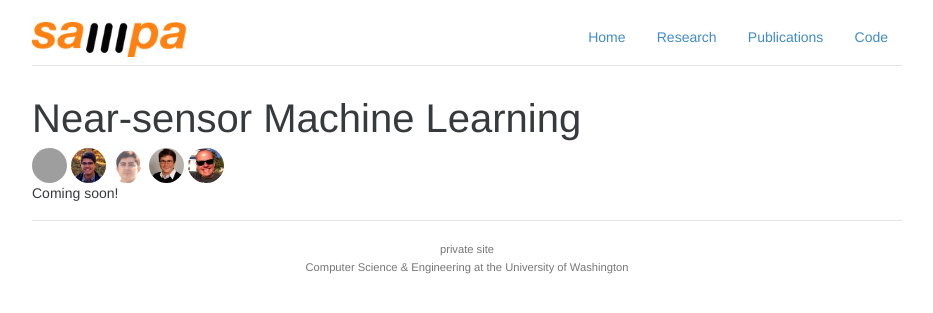
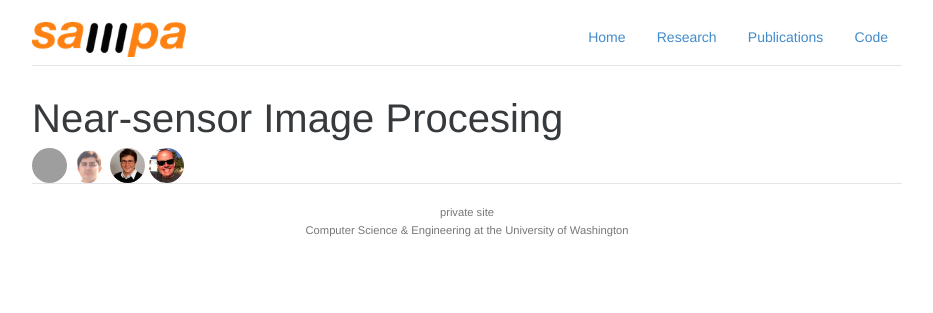
Before and after one commit to uwsampa/sampa-public, a Jekyll site: the page built from _projects/near-sensor-processing.md, in a window 1280 px wide. Shown: the top 313 px of the page, without its empty margins (173-1106 px from the left). Built offline with Jekyll 4.4.1, drawn with Linux system fonts in a browser that asks for light colours; nearby versions of some CDN libraries; Markdown is read by kramdown in place of the engine named in the settings; grey boxes are pictures that could not be loaded.

Commit message:
Update and rename near-sensor-ml.md to near-sensor-processing.md

```diff
--- a/_projects/near-sensor-ml.md
+++ b/_projects/near-sensor-processing.md
@@ -1,11 +1,10 @@
 ---
-title: Near-sensor Machine Learning
+title: Near-sensor Image Procesing
 image:
 description: |
-  Moving machine learning computation closer to low-power sensor nodes with hardware accelerators.
+  Moving computation closer to image sensor nodes with hardware accelerators.
 people:
   - amrita
-  - moreau
   - armin
   - luisceze
   - oskin
@@ -17,5 +16,3 @@ icons:
   slides: '<i class="fa fa-file-pdf-o"></i>'
   keynote: '<i class="fa fa-apple"></i>'
 ---
-
-Coming soon!
```
